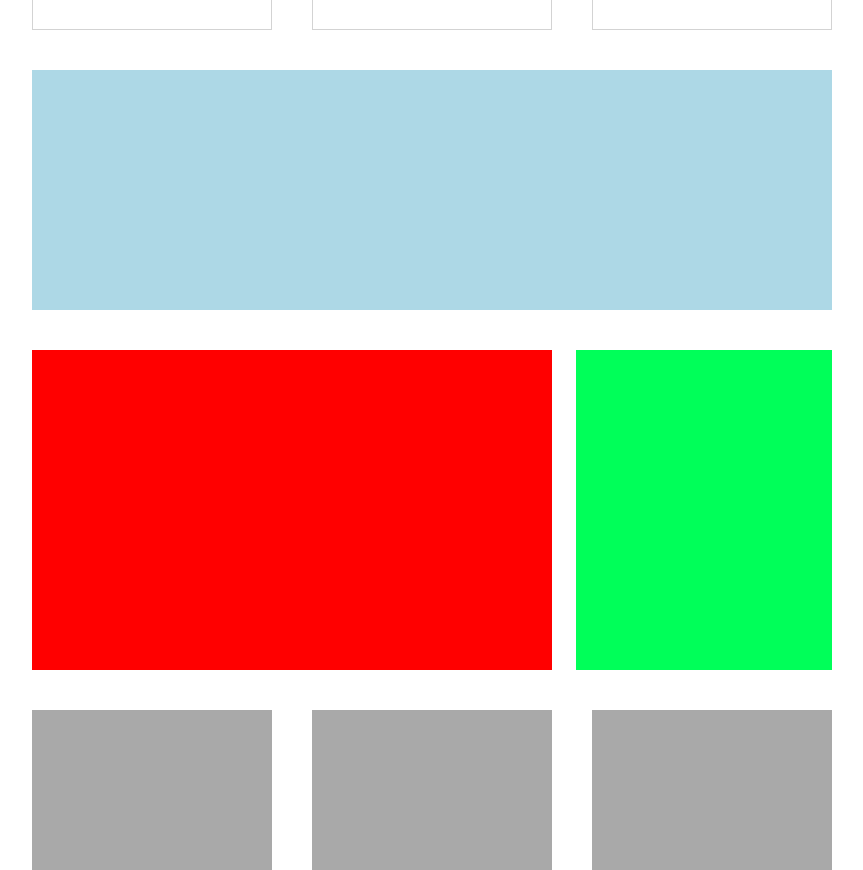
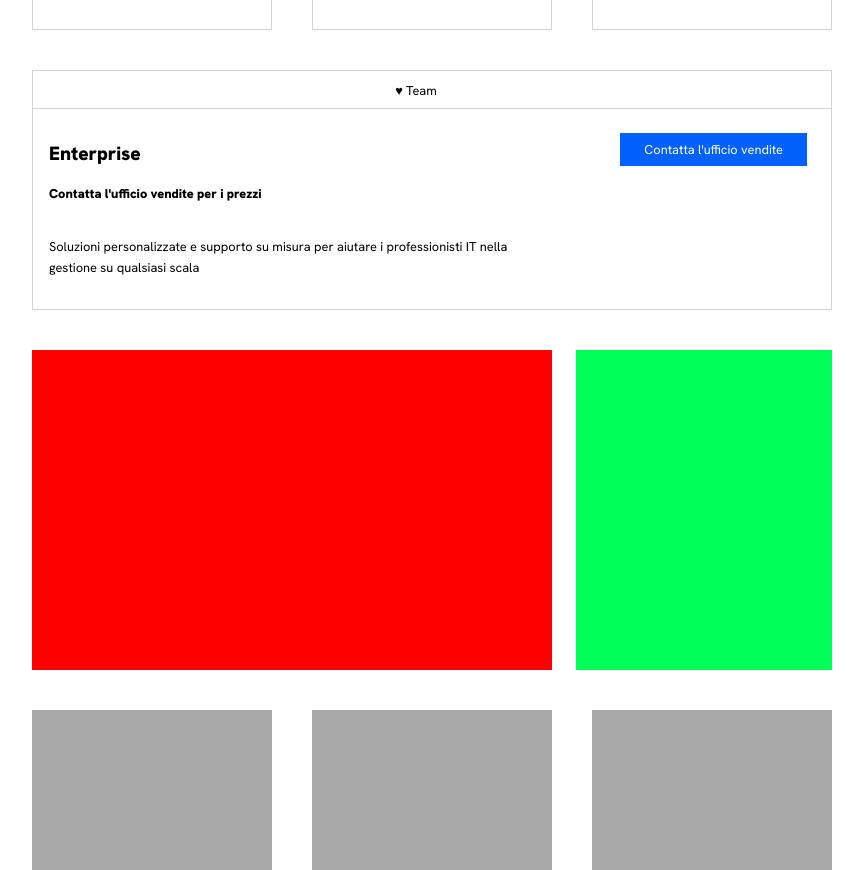
Before and after one commit to PaoloCardinale09/htmlcss-dropbox, a plain HTML site: page index.html in a window 1280 px wide. Shown: the part 1743-2613 px from the top of the page, without its empty margins (208-1071 px from the left). Drawn offline with Linux system fonts and the light colour scheme.

Commit message:
add section "enterprise"

```diff
--- a/css/style.css
+++ b/css/style.css
@@ -188,21 +188,58 @@ button {
     font-weight: 900;
 }
 
-.piedi {
+.enterprise {
     width: 100%;
     margin: 2.5rem 0;
+    border: 1px solid lightgray;
 
     /* Debug */
-    height: 15rem;
-    background-color: lightblue;
+    /* height: 15rem; */
+    /* background-color: lightblue; */
 }
 
-.piedi-left {
+.enterprise-left {
     width: 65%;
+    padding: 1rem;
 }
 
-.piedi-left {
+.enterprise-left>h3 {
+    font-size: 1.2rem;
+    font-weight: 900;
+    padding: 1rem 0;
+}
+
+.enterprise-main-text>span {
+    font-weight: 900;
+}
+
+.enterprise-main-text {
+    padding-bottom: 1rem;
+}
+
+.enterprise-side-text {
+    padding: 1rem 0;
+}
+
+.enterprise-right {
     width: 35%;
+    text-align: end;
+    padding: 1.5rem;
+}
+
+.enterprise-right>button {
+    padding: 0.5rem 1.5rem;
+}
+
+.address-to {
+    text-align: center;
+    border-bottom: 1px solid lightgray;
+    padding: .5rem 0;
+}
+
+.flex-container-enterprise {
+    display: flex;
+    justify-content: space-between;
 }
 
 .section1 span {
--- a/index.html
+++ b/index.html
@@ -215,23 +215,47 @@
 
 				</div>
 
+			</div>
 
 
 
 			<!-- <div class="col"></div>
 				<div class="col"></div> -->
 
+			<div class="enterprise">
+				<div class="address-to">
+					<span>
+						&hearts; Team
+					</span>
 				</div>
-			<div class="piedi">
-				<div class="piedi-left">
+				<div class="flex-container-enterprise">
+
+					<div class="enterprise-left">
+						<h3>Enterprise</h3>
+						<div class="enterprise-main-text">
+							<span>
+								Contatta l'ufficio vendite per i prezzi
+							</span>
+						</div>
+						<div class="enterprise-side-text">
+							<span>
+								Soluzioni personalizzate e supporto su misura per aiutare i professionisti IT nella
+								gestione
+								su qualsiasi scala
+							</span>
+						</div>
 
 					</div>
 
-				<div class="piedi-right">
+					<div class="enterprise-right">
+						<button class="font-small">
+							Contatta l'ufficio vendite
+						</button>
 
 					</div>
 
 
+				</div>
 			</div>
 
 
```
Lines whose indentation alone changed are shown as unchanged.
